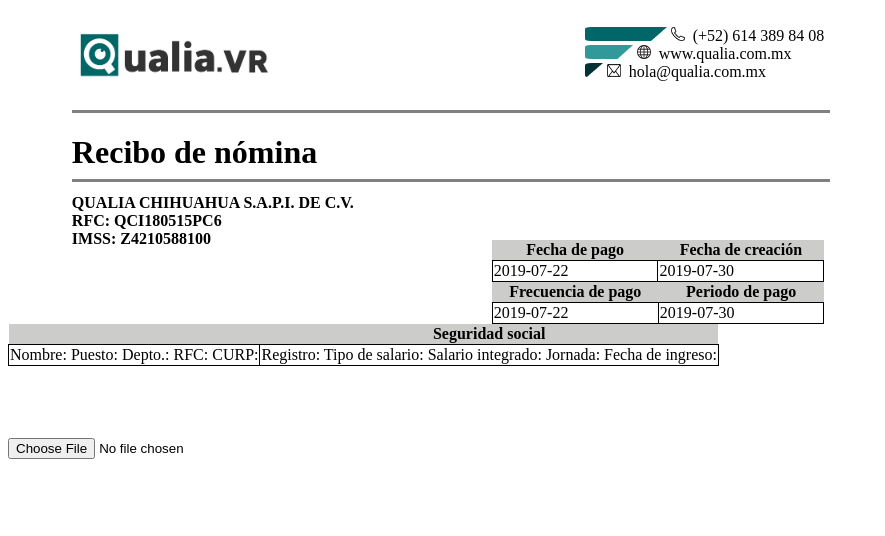
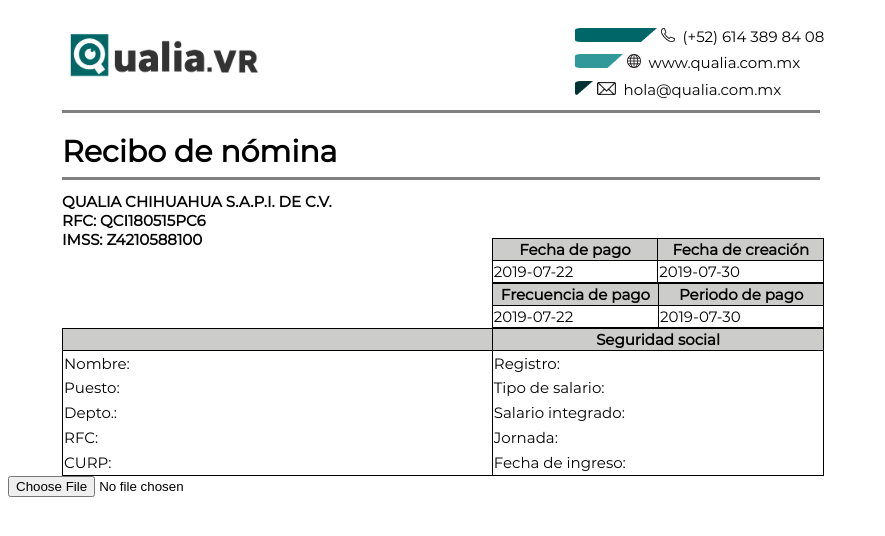
Before and after one commit to saullemonthree/GeneradorDeFacturas, a plain HTML site: page index.html in a window 1280 px wide. Shown: the whole page, without its empty margins (0-885 px from the left). Drawn offline with Linux system fonts and the light colour scheme.

Commit message:
second table

```diff
--- a/index.html
+++ b/index.html
@@ -5,14 +5,51 @@
     <title>Generador de Facturas</title>
     <script src="js/jquery-3.3.1.min.js"></script>
     <style>
-        /*.img, .info{
-            display: inline;
-        }*/
+        /* cyrillic-ext */
+        @font-face {
+            font-family: 'Montserrat';
+            font-style: normal;
+            font-weight: 400;
+            src: local('Montserrat Regular'), local('Montserrat-Regular'), url(css/fonts/JTUSjIg1_i6t8kCHKm459WRhyzbi.woff2) format('woff2');
+            unicode-range: U+0460-052F, U+1C80-1C88, U+20B4, U+2DE0-2DFF, U+A640-A69F, U+FE2E-FE2F;
+        }
+        /* cyrillic */
+        @font-face {
+            font-family: 'Montserrat';
+            font-style: normal;
+            font-weight: 400;
+            src: local('Montserrat Regular'), local('Montserrat-Regular'), url(css/fonts/JTUSjIg1_i6t8kCHKm459W1hyzbi.woff2) format('woff2');
+            unicode-range: U+0400-045F, U+0490-0491, U+04B0-04B1, U+2116;
+        }
+        /* vietnamese */
+        @font-face {
+            font-family: 'Montserrat';
+            font-style: normal;
+            font-weight: 400;
+            src: local('Montserrat Regular'), local('Montserrat-Regular'), url(css/fonts/JTUSjIg1_i6t8kCHKm459WZhyzbi.woff2) format('woff2');
+            unicode-range: U+0102-0103, U+0110-0111, U+1EA0-1EF9, U+20AB;
+        }
+        /* latin-ext */
+        @font-face {
+            font-family: 'Montserrat';
+            font-style: normal;
+            font-weight: 400;
+            src: local('Montserrat Regular'), local('Montserrat-Regular'), url(css/fonts/JTUSjIg1_i6t8kCHKm459Wdhyzbi.woff2) format('woff2');
+            unicode-range: U+0100-024F, U+0259, U+1E00-1EFF, U+2020, U+20A0-20AB, U+20AD-20CF, U+2113, U+2C60-2C7F, U+A720-A7FF;
+        }
+        /* latin */
+        @font-face {
+            font-family: 'Montserrat';
+            font-style: normal;
+            font-weight: 400;
+            src: local('Montserrat Regular'), local('Montserrat-Regular'), url(css/fonts/JTUSjIg1_i6t8kCHKm459Wlhyw.woff2) format('woff2');
+            unicode-range: U+0000-00FF, U+0131, U+0152-0153, U+02BB-02BC, U+02C6, U+02DA, U+02DC, U+2000-206F, U+2074, U+20AC, U+2122, U+2191, U+2193, U+2212, U+2215, U+FEFF, U+FFFD;
+        }
         .img {
             /*width:100px;*/
             display: block;
             float: left;
-            margin-left: 1.69cm;
+            margin-left: 1.43cm;
             width: 7cm;
             margin-bottom: .5cm;
             margin-top: .5cm;
@@ -25,8 +62,8 @@
         }
 
         .margin {
-            margin-left: 1.69cm;
-            margin-right: 1.69cm;
+            margin-left: 1.43cm;
+            margin-right: 1.43cm;
         }
 
         .superiorHr {
@@ -42,7 +79,9 @@
         .contact_info {
             display: block;
         }
-
+        .contact_info.no_fiscal {
+            margin-bottom: .2cm;
+        }
         .title {
             margin-bottom: .2cm;
         }
@@ -50,7 +89,7 @@
         .fiscal_info {
             display: block;
             float: left;
-            margin-left: 1.69cm;
+            margin-left: 1.43cm;
             width: 11cm;
             margin-top: .1cm;
             font-weight: 600;
@@ -63,6 +102,9 @@
         .tableDates{
             width: 8.8cm;
         }
+        .tableDates > tbody > tr > td {
+            border: 1px solid black;
+        }
         .tableDates > thead > tr > th{
             width: 4.4cm;
         }
@@ -73,6 +115,8 @@
 
         body {
             width: 21.6cm;
+            font-family: 'Montserrat';
+            font-size: 15px;
         }
 
         table {
@@ -84,7 +128,7 @@
             background: #cccccb;
         }
 
-        td {
+        table, th {
             border: 1px solid black;
         }
         .clearfix:after {
@@ -101,7 +145,16 @@
             display: block;
         }
         .perception {
-margin-left: ;
+            margin-left: 1.43cm;
+            float: right;
+        }
+        .perception > table > tbody > tr {
+            height: 25px;
+
+        }
+        .perception > table > tbody > tr > td{
+            border-left: 1px solid black;
+
         }
     </style>
 </head>
@@ -110,12 +163,12 @@ margin-left: ;
     <img src="img/qualia.png" width="200" height="60">
 </div>
 <div class="info">
-    <span class="contact_info"><img src="img/green-phone.png" width="82" height="14"><span>&nbsp;</span><img
+    <span class="contact_info no_fiscal"><img src="img/green-phone.png" width="82" height="14"><span>&nbsp;</span><img
             src="img/phone.png" width="14" height="14">&nbsp;&nbsp;(+52) 614 389 84 08</span>
-    <span class="contact_info"><img src="img/green-page.png" width="48" height="14"><span>&nbsp;</span><img
+    <span class="contact_info no_fiscal"><img src="img/green-page.png" width="48" height="14"><span>&nbsp;</span><img
             src="img/page.png" width="14" height="14">&nbsp;&nbsp;www.qualia.com.mx</span>
-    <span class="contact_info"><img src="img/green-email.png" width="18" height="14"><span>&nbsp;</span><img
-            src="img/email.png" width="14" height="13">&nbsp;&nbsp;hola@qualia.com.mx</span>
+    <span class="contact_info no_fiscal"><img src="img/green-email.png" width="18" height="14"><span>&nbsp;</span><img
+            src="img/email.png" width="19" height="13">&nbsp;&nbsp;hola@qualia.com.mx</span>
 </div>
 <hr class="margin superiorHr" size="3" noshade="noshade">
 <h1 class="margin title">Recibo de nómina</h1>
@@ -178,10 +231,10 @@ margin-left: ;
     <table>
         <thead>
         <tr>
-            <th>
+            <th style="width: 11.3cm">
                 <span></span>
             </th>
-            <th>
+            <th style="width: 8.7cm">
                 <span>Seguridad social</span>
             </th>
         </tr>
@@ -190,16 +243,40 @@ margin-left: ;
         <tr>
             <td>
                 Nombre:
+            </td>
+            <td>
+                Registro:
+            </td>
+        </tr>
+        <tr>
+            <td>
                 Puesto:
+            </td>
+            <td>
+                Tipo de salario:
+            </td>
+        </tr>
+        <tr>
+            <td>
                 Depto.:
+            </td>
+            <td>
+                Salario integrado:
+            </td>
+        </tr>
+        <tr>
+            <td>
                 RFC:
+            </td>
+            <td>
+                Jornada:
+            </td>
+        </tr>
+        <tr>
+            <td>
                 CURP:
             </td>
             <td>
-                Registro:
-                Tipo de salario:
-                Salario integrado:
-                Jornada:
                 Fecha de ingreso:
             </td>
         </tr>
```
Also changed, not shown: css/fonts/JTUSjIg1_i6t8kCHKm459W1hyzbi.woff2 (added), css/fonts/JTUSjIg1_i6t8kCHKm459WRhyzbi.woff2 (added), css/fonts/JTUSjIg1_i6t8kCHKm459WZhyzbi.woff2 (added), css/fonts/JTUSjIg1_i6t8kCHKm459Wdhyzbi.woff2 (added), css/fonts/JTUSjIg1_i6t8kCHKm459Wlhyw.woff2 (added).
